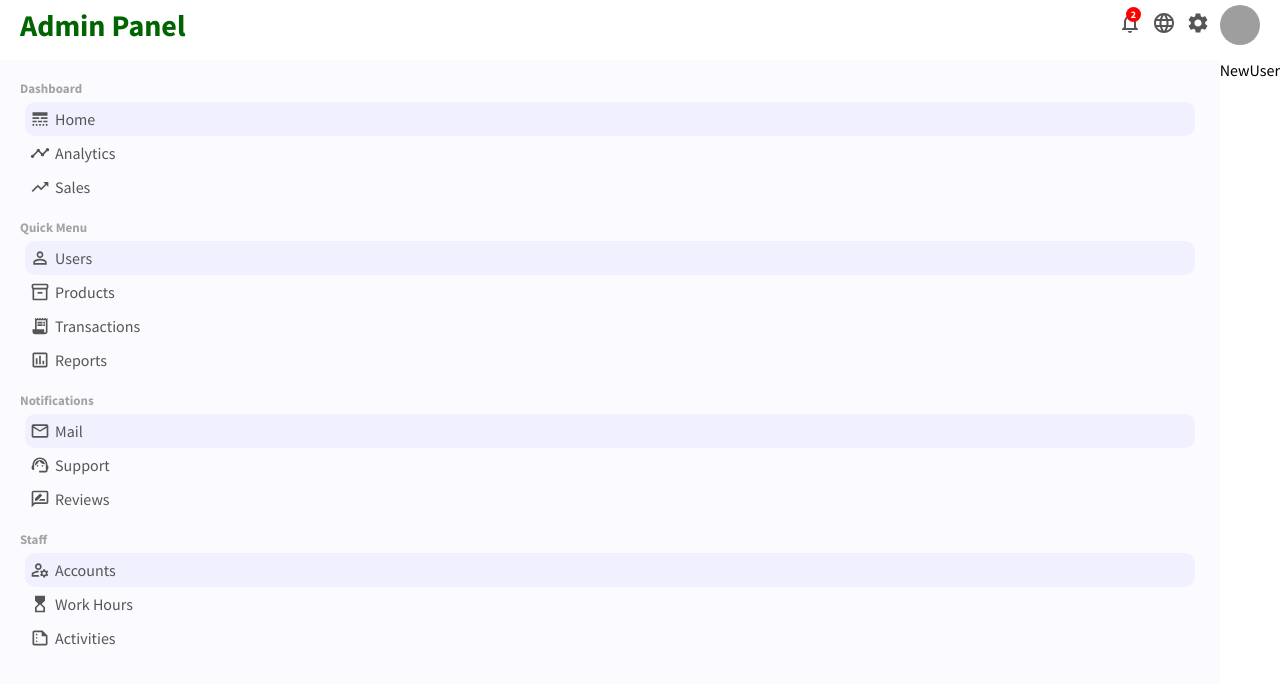
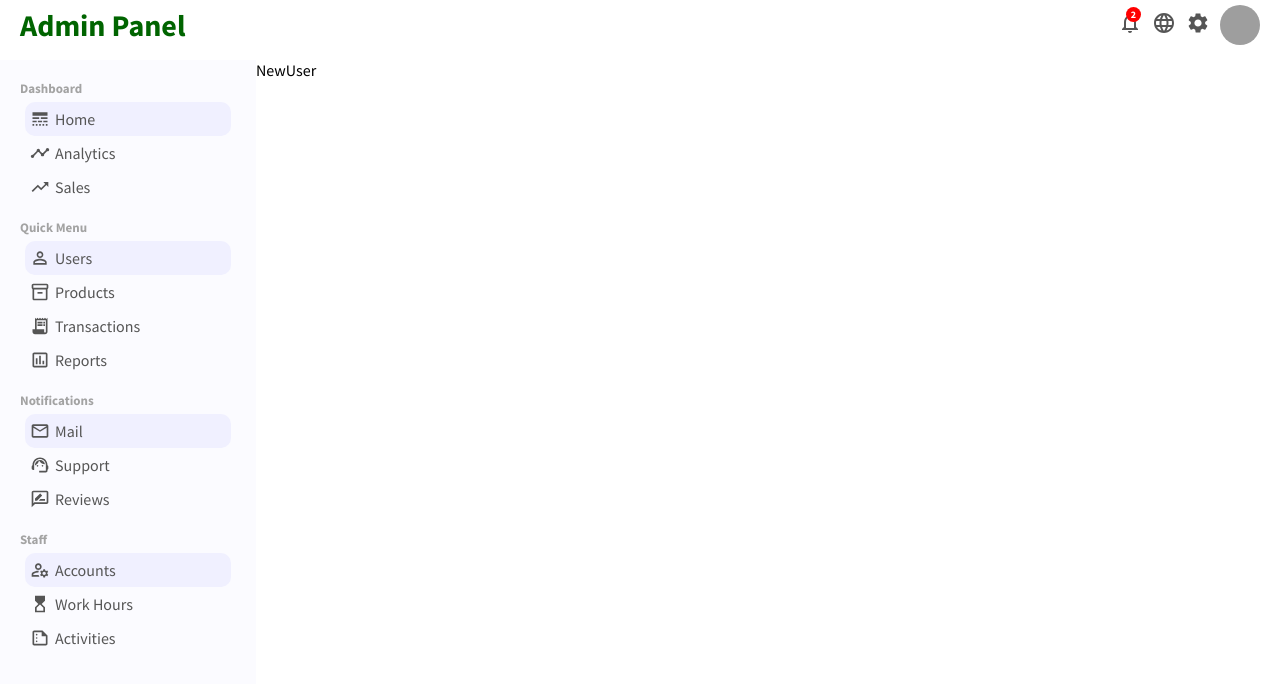
Before and after one commit to PJMantoss/admin_panel, a React (Create React App) app: page /newuser in a window 1280 px wide. Shown: the top 684 px of the page. Built offline with nearby package versions, Linux system fonts and the light colour scheme; grey boxes are pictures that could not be loaded.

Commit message:
update NewUser page

```diff
--- a/src/pages/newUserPage/NewUser.js
+++ b/src/pages/newUserPage/NewUser.js
@@ -3,7 +3,7 @@ import './newUser.css';
 
 function NewUser() {
   return (
-    <div>NewUser</div>
+    <div className='newUser'>NewUser</div>
   )
 }
 
--- a/src/pages/newUserPage/newUser.css
+++ b/src/pages/newUserPage/newUser.css
@@ -0,0 +1,3 @@
+.newUser{
+    flex: 4;
+}
```
